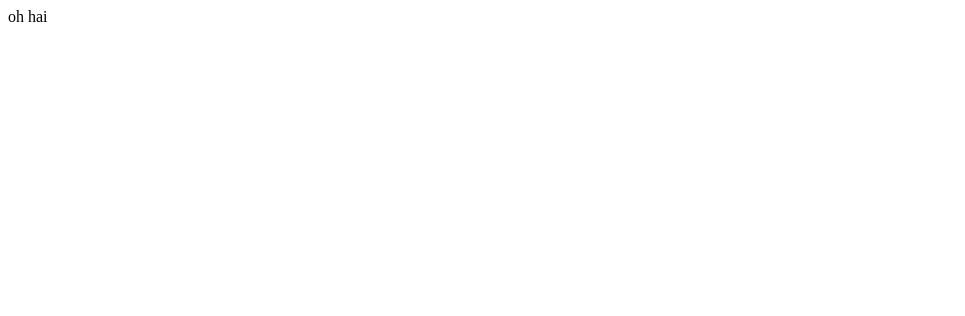
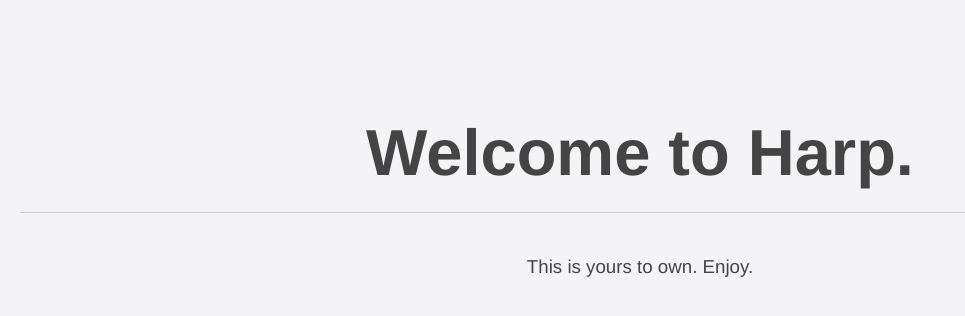
Before and after one commit to a-bro/a-bro.github.io, a plain HTML site: page index.html in a window 1280 px wide. Shown: the whole page, without its empty margins (0-965 px from the left). Drawn offline with Linux system fonts and the light colour scheme.

Commit message:
initial harp commit

```diff
--- /dev/null
+++ b/404.html
@@ -0,0 +1 @@
+<!DOCTYPE html><html><head><link rel="stylesheet" href="/main.css"></head><body><h1>404</h1><h3>Whoops. Looks like what you're looking for can't be found.</h3></body></html>
--- /dev/null
+++ b/_blog/main.less
@@ -0,0 +1,19 @@
+body{
+  font-family: "Helvetica";
+  text-align: center;
+  padding: 50px 20px 0;
+  background: #f4f4f7;
+  color: #444;
+  margin: 0;
+}
+
+h1{
+  font-size: 65px;
+  line-height: 1.2em;
+  border-bottom: #CCC solid 1px;
+  padding: 20px 0;
+}
+
+h3{
+  font-weight: 300;
+}
--- a/index.html
+++ b/index.html
@@ -1 +1 @@
-oh hai
+<!DOCTYPE html><html><head><link rel="stylesheet" href="/main.css"></head><body><h1>Welcome to Harp.</h1><h3>This is yours to own. Enjoy.</h3></body></html>
```
Also changed, not shown: main.css (added), 3 other files.
